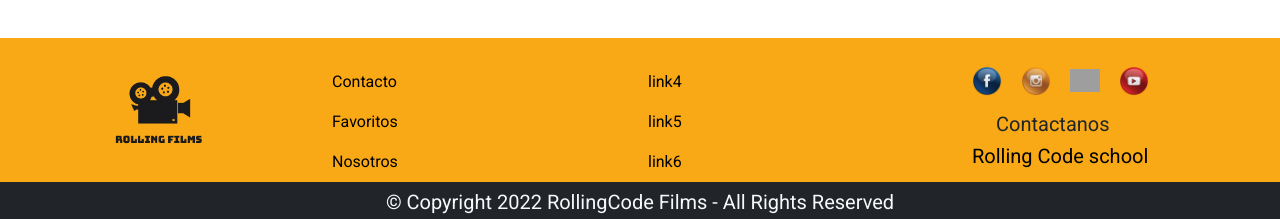
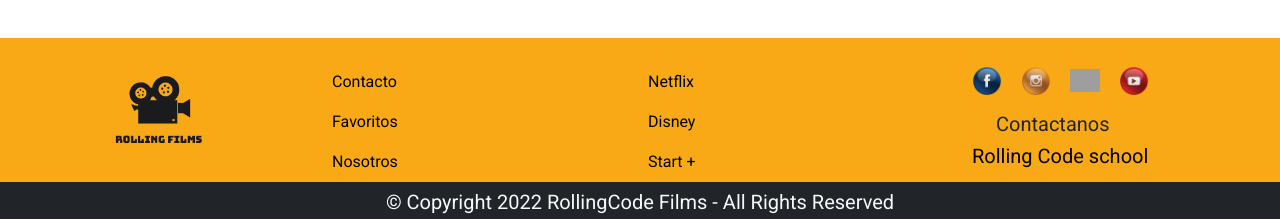
Before and after one commit to admanser/React_Proyecto_3, a React (Create React App) app: page / in a window 1280 px wide. Shown: the part 3772-3991 px from the top of the page. Built offline with nearby package versions, Linux system fonts and the light colour scheme; no server answers; grey boxes are pictures that could not be loaded.

Commit message:
add links in footer

```diff
--- a/src/components/Footer.jsx
+++ b/src/components/Footer.jsx
@@ -34,14 +34,17 @@ const Footer = () => {
         <Col>
           <Row className="col-4 mt-3 mb-2 d-none d-md-block">
             <Row className="g-3">
-              <Link className="foot" href="">
-                link4
+              <Link className="foot" href="https://www.netflix.com/ar/">
+                Netflix
               </Link>
-              <Link className="foot" href="">
-                link5
+              <Link className="foot" href="https://www.disneyplus.com/es-ar">
+                Disney
               </Link>
-              <Link className="foot" href="">
-                link6
+              <Link
+                className="foot"
+                href="https://www.starplus.com/es-ar/welcome/stream-now"
+              >
+                Start +
               </Link>
             </Row>
           </Row>
```
